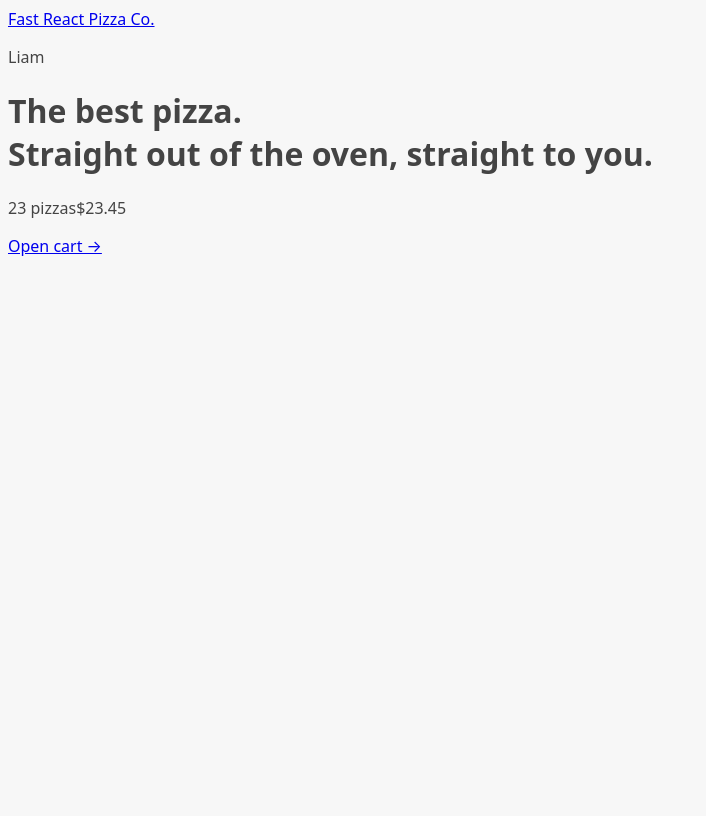
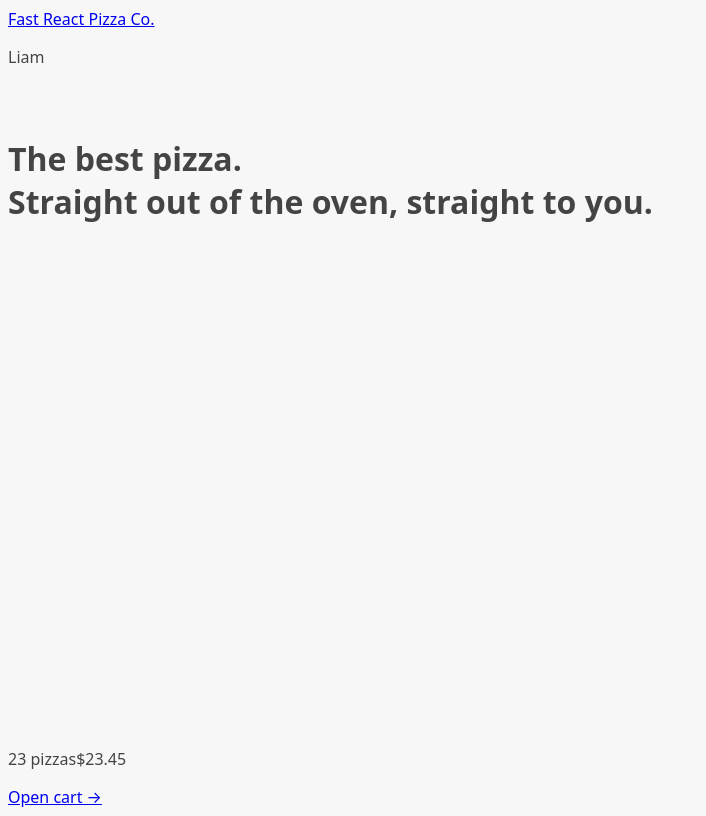
Before and after one commit to liamjameswatson/fast-react-pizza, a React (Vite) app: page / in a window 1280 px wide. Shown: the whole page, without its empty margins (0-706 px from the left). Built offline with nearby package versions, Linux system fonts and the light colour scheme.

Commit message:
loader added using useNavigation hook

```diff
--- a/src/features/cart/Cart.jsx
+++ b/src/features/cart/Cart.jsx
@@ -26,7 +26,7 @@
 
 function Cart() {
   const cart = fakeCart;
-  console.log(cart);
+  // console.log(cart);
 
   return (
     <div>
--- a/src/features/menu/Menu.jsx
+++ b/src/features/menu/Menu.jsx
@@ -6,7 +6,6 @@
 
 function Menu() {
  const menu = useLoaderData()
- console.log(menu)
   return <ul>
     {menu.map(pizza => <MenuItem pizza={pizza} key={pizza.id}/>)}
   </ul>;
--- a/src/ui/AppLayout.jsx
+++ b/src/ui/AppLayout.jsx
@@ -1,11 +1,18 @@
-import {Outlet} from "react-router-dom";
+import {Outlet, useNavigation} from "react-router-dom";
 
+
+import Loader from "./Loader";
 import Header from "./Header";
 import CartOverview from "../features/cart/CartOverview";
 
 function AppLayout() {
+const navigation = useNavigation()
+const isLoading = navigation.state === 'loading'
+console.log(navigation)
+
   return (
-    <div>
+    <div className="layout">
+       {isLoading && <Loader />}
       <Header />
 
       <main>
--- /dev/null
+++ b/src/ui/Loader.jsx
@@ -0,0 +1,9 @@
+function Loader() {
+    return (
+        <div className="loader">
+
+        </div>
+    )
+}
+
+export default Loader
```
